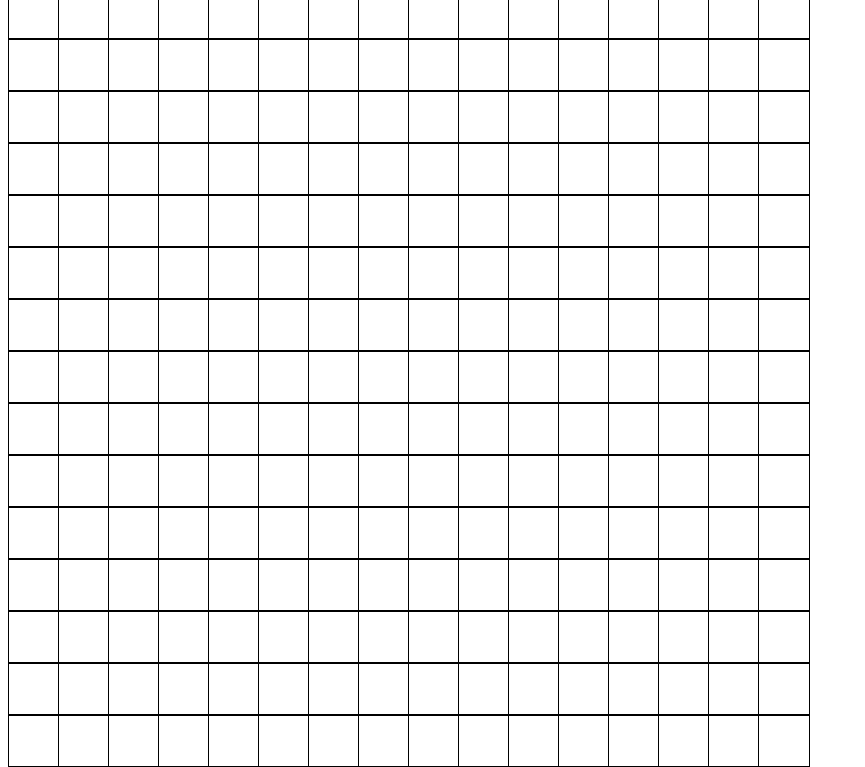
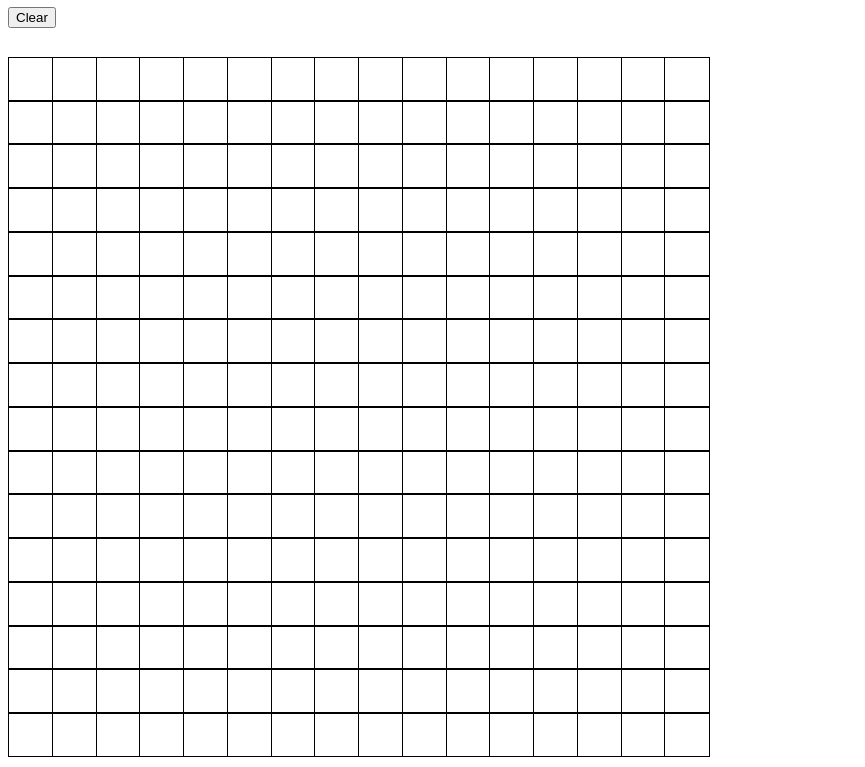
Before and after one commit to KrishnanNithin/etch-a-sketch, a plain HTML site: page index.html in a window 1280 px wide. Shown: the part 73-840 px from the top of the page, without its empty margins (0-865 px from the left). Drawn offline with Linux system fonts and the light colour scheme.

Commit message:
Complete functionality

```diff
--- a/index.html
+++ b/index.html
@@ -9,6 +9,12 @@
     <link rel="stylesheet" href="./style.css">
 </head>
 <body>
+    <h1>Etch-a-Sketch</h1>
+    <div class="flex-container">
+        <button id="clear">
+            Clear
+        </button>
+    </div>
     <div id="cont">
 
     </div>
--- a/script.js
+++ b/script.js
@@ -2,11 +2,13 @@ const container = document.querySelector('#cont');
 let rows = 16;
 let columns = 16;
 let cells = document.getElementsByClassName('cells')
+let clear = document.getElementById('clear')
 
 function createGrid(rows, columns){
     for (let i = 0; i < rows; i++){
         const div2 = document.createElement('div')
         div2.setAttribute('id', `row${i+1}`)
+        div2.classList.add('row')
         container.appendChild(div2)
         for (let j=0; j < columns;j++){
             const div1 = document.createElement(`div`)
@@ -15,6 +17,7 @@ function createGrid(rows, columns){
             div2.appendChild(div1)
         }
     }
+    onhvr()
 }
 
 function onhvr(){
@@ -25,8 +28,19 @@ function onhvr(){
     }
 }
 
+clear.addEventListener("click", (e)=>{
+    for (let i = 0, len=cells.length; i<len; i++){
+        cells[i].classList.remove('hvr')
+    }
+    container.innerHTML='';
+    rows = parseInt(prompt("Enter new sketchpad dimension: "))
+    columns = rows
+    createGrid(rows, columns)
+})
+
 createGrid(rows, columns)
 onhvr()
+
 
 // const div1 = document.createElement('div');
 // container.appendChild(div1);
--- a/style.css
+++ b/style.css
@@ -5,20 +5,29 @@ div {
 
 #cont {
     background-color: azure;
-    height:800px;
-    width:800px;
-    display: flex;
+    height:700px;
+    width:700px;
+    display:flex;
 }
 
 .flexitem{
-    flex:auto;
+    flex: 1;
 }
 
 .cells{
     border: 0.5px solid black;
     background-color:white;
+    width:100%;
+    height:100%
 }
 
 .hvr {
     background-color: aqua;
 }
+
+.row{
+    display:flex;
+    flex-direction: column;
+    width:100%;
+    height:100%;
+}
```
